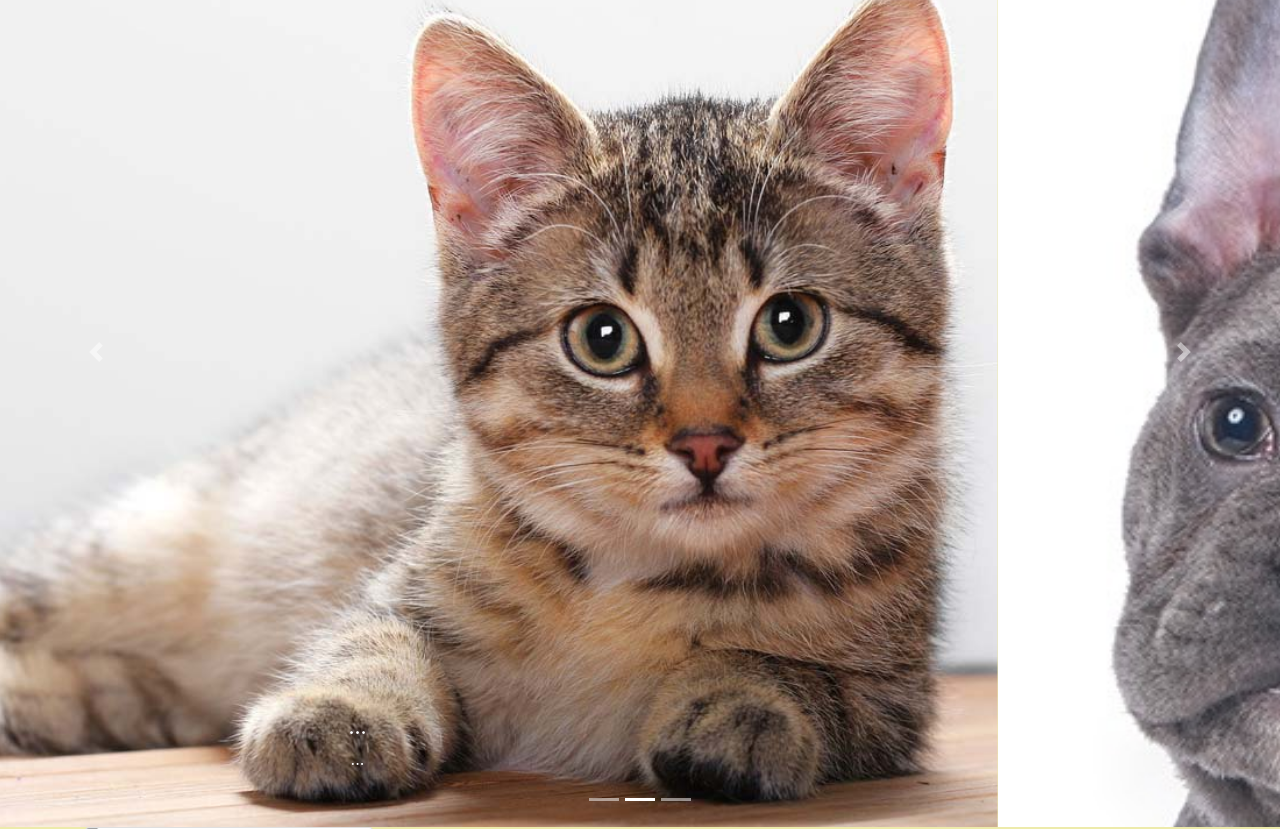
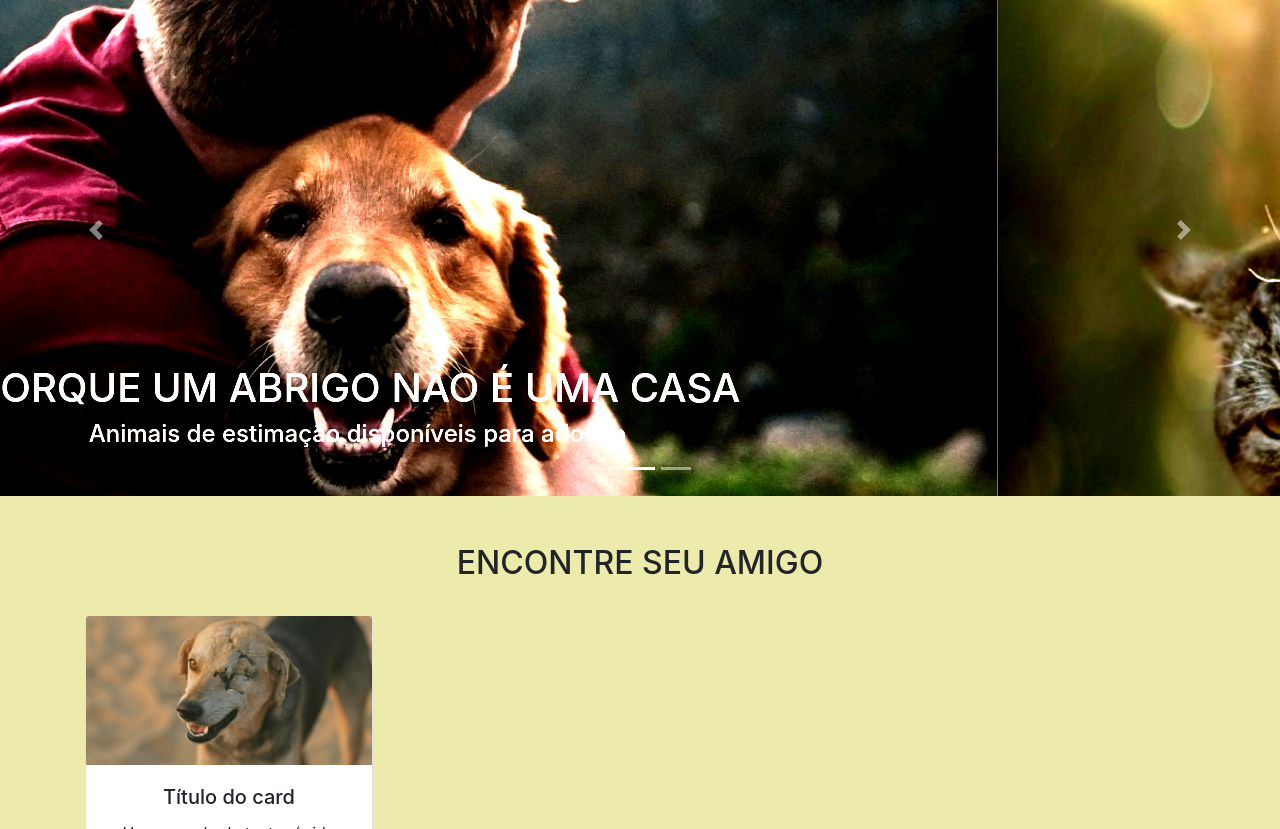
Before and after one commit to velsilva/pets-love-pi, a plain HTML site: page index.html in a window 1280 px wide. Shown: the part 123-952 px from the top of the page. Drawn offline with nearby package versions, Linux system fonts and the light colour scheme.

Commit message:
Carrosel finalizado e iniciando cards

```diff
--- a/css/style.css
+++ b/css/style.css
@@ -1,5 +1,6 @@
 body{
   background: #EDEBAB;
+  padding-top: 86px;
 }
 .box-shadow{
   box-shadow: 0 2px 4px 0px rgb(0,0,0,.05),
@@ -31,3 +32,6 @@ body{
   box-shadow: 0 1px 2px 0px rgb(0,0,0,.05),
               0 4px 8px 0px rgb(0,0,0,.05);
 }
+.contraste-img-carrosel{
+  filter: contrast(2);
+}
--- a/index.html
+++ b/index.html
@@ -53,26 +53,26 @@
                 <li data-target="#carouselPets" data-slide-to="1"></li>
                 <li data-target="#carouselPets" data-slide-to="2"></li>
               </ol>
-              <div class="carousel-inner">
+              <div class="carousel-inner contraste-img-carrosel">
                 <div class="carousel-item active">
-                  <img class="d-block w-100" src="img/gatinho1.jpg" alt="Primeiro Slide">
-                  <div class="carousel-caption">
-                    <h5>...</h5>
-                    <p>...</p>
+                  <img class="d-block w-100" src="img/man-and-dog.1200x500.jpeg" alt="Primeiro Slide">
+                  <div class="carousel-caption text-center">
+                    <h1>PORQUE UM ABRIGO NÃO É UMA CASA</h1>
+                    <h4>Animais de estimação disponíveis para adoção</h4>
                   </div>
                 </div>
                 <div class="carousel-item">
-                  <img class="d-block w-100" src="img/caes_e_gatos.jpg" alt="Segundo Slide">
+                  <img class="d-block w-100" src="img/dog-and-cat-1200x500.jpg" alt="Segundo Slide">
                   <div class="carousel-caption">
-                    <h5>...</h5>
-                    <p>...</p>
+                    <h1>MUDE UMA VIDA</h1>
+                    <h4>Animais de estimação disponíveis para adoção</h4>
                   </div>
                 </div>
                 <div class="carousel-item">
-                  <img class="d-block w-100" src="img/pet.jpg" alt="Terceiro Slide">
+                  <img class="d-block w-100" src="img/safe-cat-1200x500.jpg" alt="Terceiro Slide">
                   <div class="carousel-caption">
-                    <h5>...</h5>
-                    <p>...</p>
+                    <h1>VENHA CONHECER O AMOR</h1>
+                    <h4>Animais de estimação disponíveis para adoção</h4>
                   </div>
                 </div>
               </div>
@@ -91,11 +91,13 @@
       </div>
     </section>
 
-    <section class="container">
-      <div class="row">
+    <section class="py-5 text-center">
+      <div class="container">
+        <span class="h2 d-block">ENCONTRE SEU AMIGO</span>
+        <div class="row py-4">
           <div class="col-3">
             <div class="card" style="width: 18rem;">
-            <img class="card-img-top" src=".../100px180/" alt="Imagem de capa do card">
+              <img class="card-img-top" src="img/dog1.png" alt="Imagem de capa do card">
               <div class="card-body">
                 <h5 class="card-title">Título do card</h5>
                 <p class="card-text">Um exemplo de texto rápido para construir o título do card e fazer preencher o conteúdo do card.</p>
@@ -103,7 +105,7 @@
               </div>
             </div>
           </div>
-
+        </div>
       </div>
     </section>
 
```
Also changed, not shown: img/PET10.jpg (added), img/PET11.jpg (added), img/cabecalho-patas.jpg (added), img/dog-and-cat-1200x500.jpg (added), img/dog1.png (added), img/dog3.jpg (added), img/dog8.jpeg (added), img/gat2.jpg (added), img/gat4.jpg (added), img/gat5.jpg (added), img/gat6.jpg (added), img/man-and-dog.1200x500.jpeg (added), img/safe-cat-1200x500.jpg (added), 1 other file. Lines whose indentation alone changed are shown as unchanged.
